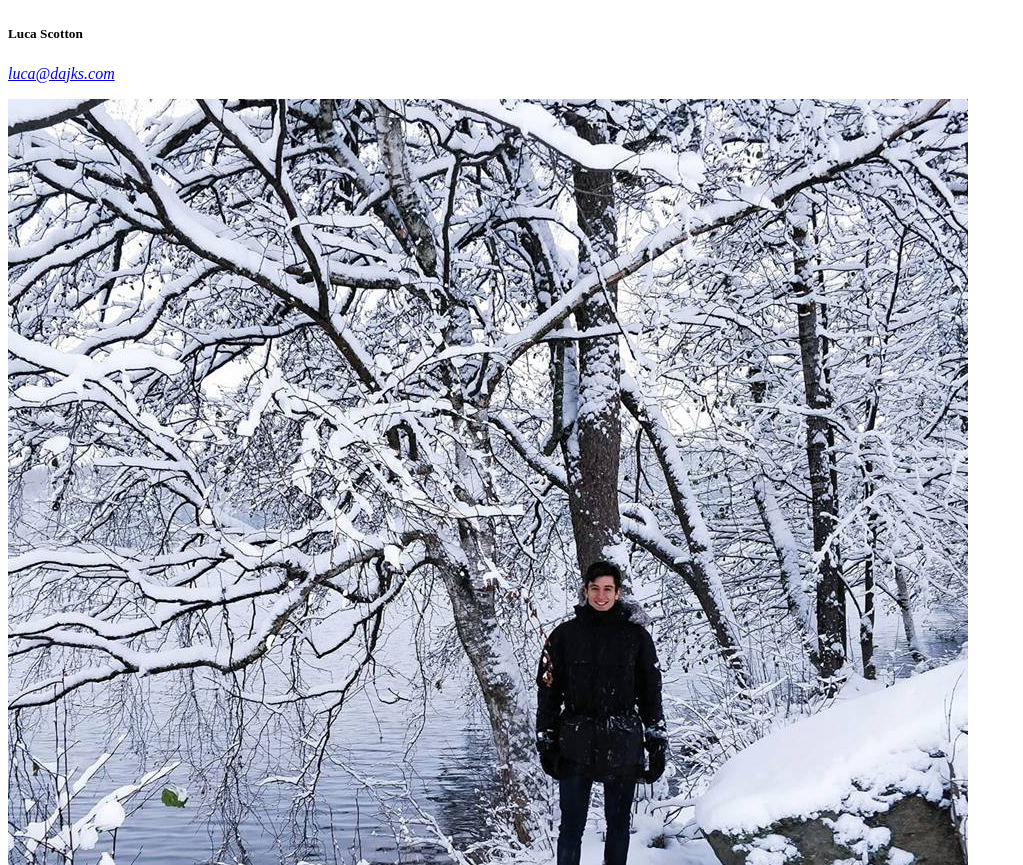
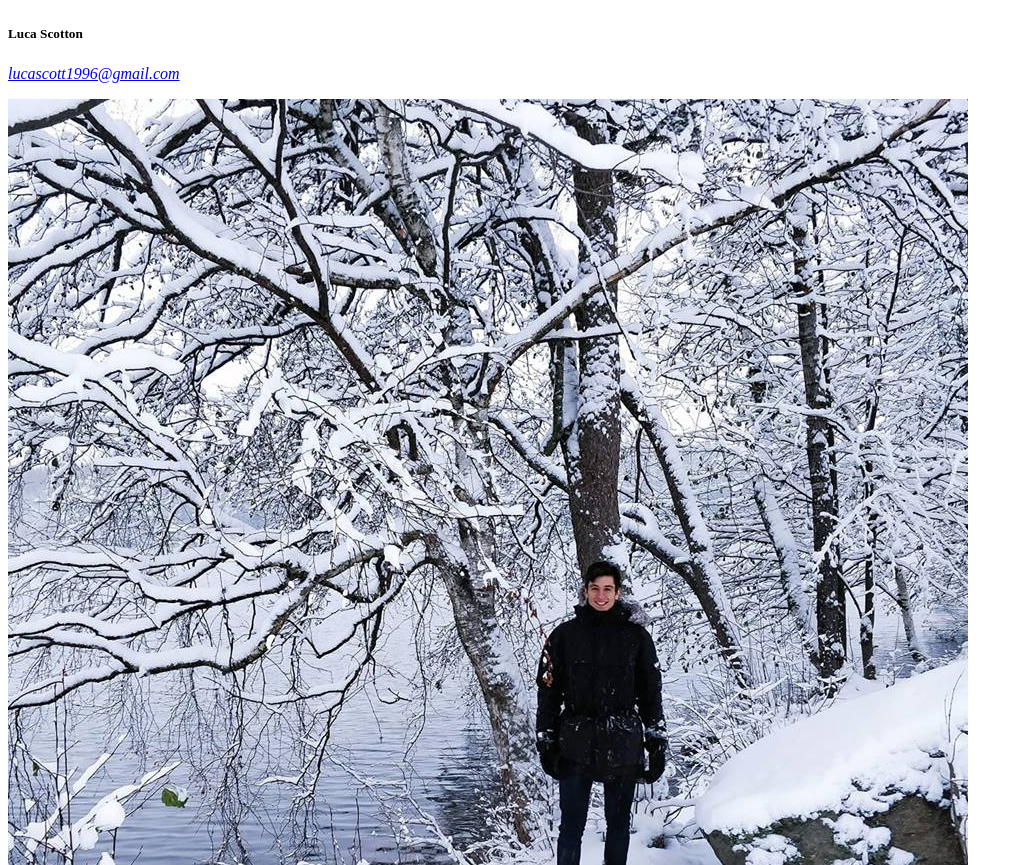
Before and after one commit to lucascott/terroristattacksvisualization, a plain HTML site: page index.html in a window 1280 px wide. Shown: the part 1650-2515 px from the top of the page, without its empty margins (0-1023 px from the left). Drawn offline with Linux system fonts and the light colour scheme; files whose address does not match are found by name.

```diff
--- a/index.html
+++ b/index.html
@@ -14,7 +14,7 @@
 		<img class="img img-responsive img-circle" src="./luca.jpg" alt="...">
 		<div class="caption text-center">
 			<h5><b>Luca Scotton</b></h5>
-			<p><a href="mailto:luca.scotton@alumnos.upm.es"><i>luca@dajks.com</i></a></p>
+			<p><a href="mailto:lucascott1996@gmail.com"><i>lucascott1996@gmail.com</i></a></p>
 		</div>
 	</div>
 	<div class="col-sm-offset-2 col-sm-2 col-xs-6">
```
Also changed, not shown: 2 other files.
